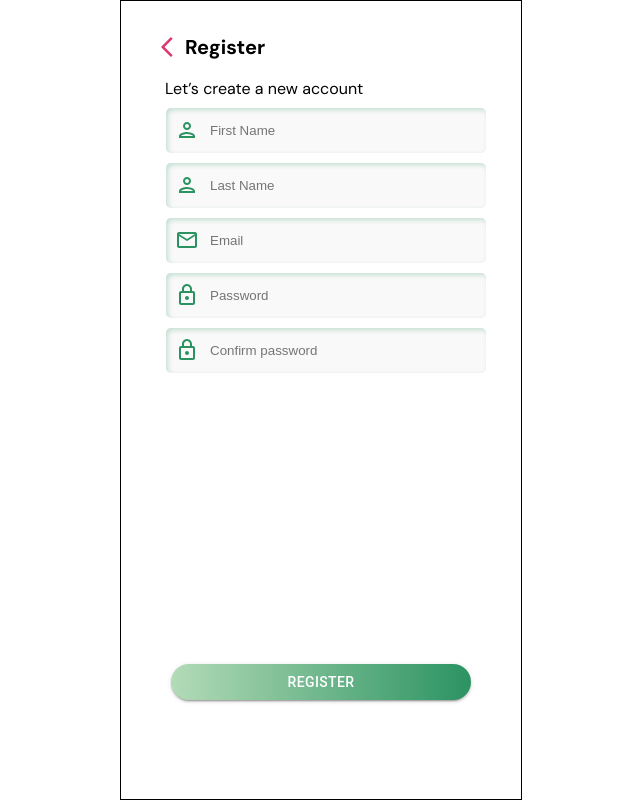
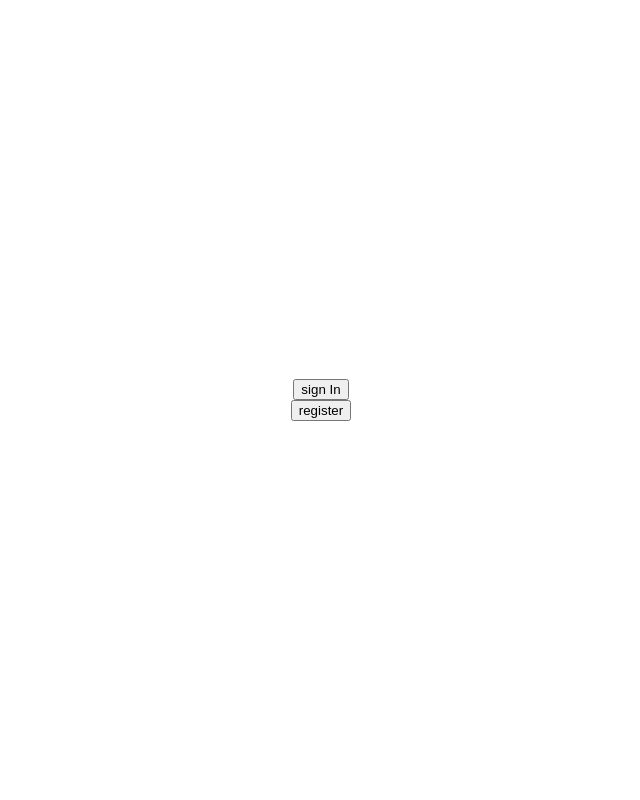
Before and after one commit to agusNiko/21DAYS-fitness-client, a React (Create React App) app: page / in a window 1280 px wide. Shown: the whole page, without its empty margins (319-959 px from the left). Built offline with nearby package versions, Linux system fonts and the light colour scheme.

Commit message:
add logic to toggle between main view, registration and log in view

```diff
--- a/src/components/main-view/main-view.jsx
+++ b/src/components/main-view/main-view.jsx
@@ -3,18 +3,40 @@ import "./Main-view.css";
 
 import Header from "../header/Header";
 import RegistrationView from "../registration-view/Registration-view";
-import { width } from "@mui/system";
+import LoginView from "../login-view/Login-view";
 
 class MainView extends React.Component {
   constructor() {
     super();
-    this.state = {};
+    this.state = {
+      registerView: false,
+      logInView: false,
+    };
   }
+
+  //toggle state.logInView to go to login
+  goToLogin = () => {
+    this.setState({ logInView: !this.state.logInView });
+  };
+
+  //toggle state.registerView to go to register
+  goToRegister = () => {
+    this.setState({ registerView: !this.state.registerView });
+  };
 
   render() {
     return (
       <div className="main-view">
-        <RegistrationView />
+        {!this.state.logInView && (
+          <button onClick={() => this.goToLogin()}>sign In</button>
+        )}
+        {!this.state.registerView && (
+          <button onClick={() => this.goToRegister()}>register</button>
+        )}
+        {this.state.registerView && (
+          <RegistrationView toMainView={this.goToRegister} />
+        )}
+        {this.state.logInView && <LoginView toLogin={this.goToLogin} />}
       </div>
     );
   }
--- a/src/components/registration-view/registration-view.jsx
+++ b/src/components/registration-view/registration-view.jsx
@@ -10,7 +10,7 @@ import {
   PersonOutlined,
 } from "@mui/icons-material";
 
-function RegistrationView() {
+function RegistrationView(props) {
   const [inputValues, setInputValue] = useState({
     fName: "",
     lName: "",
@@ -102,10 +102,7 @@ function RegistrationView() {
           method="POST"
           onSubmit={handleSubmit}
         >
-          <div
-            className="back-registration"
-            onClick={() => console.log("hola")}
-          >
+          <div className="back-registration" onClick={() => props.toMainView()}>
             <ArrowBackIos className="back-icon" />
             <h1> Register </h1>
           </div>
```
